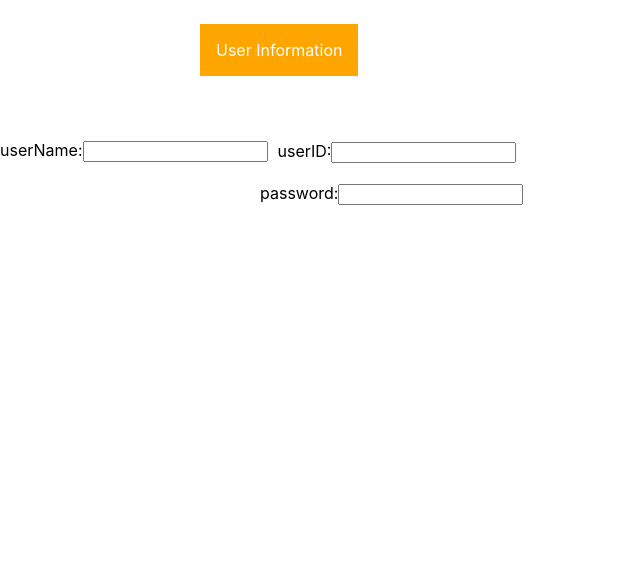
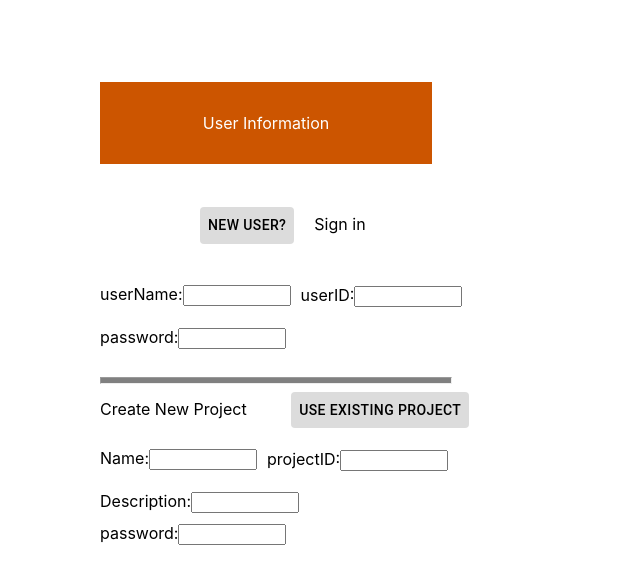
Before and after one commit to hna462/LateNightCommits_ECE461L, a React (Create React App) app in the folder software_lab/: page / in a window 1280 px wide. Shown: the top 584 px of the page, without its empty margins (0-640 px from the left). Built offline with nearby package versions, Linux system fonts and the light colour scheme.

Commit message:
first page frontend complete

```diff
--- a/software_lab/src/Forms.css
+++ b/software_lab/src/Forms.css
@@ -10,7 +10,7 @@ padding-left: 10px;
 .fo{
     display: inline-flex;
     justify-content: space-evenly;
-
+    padding-left: 100px;
 
 }
 .fo2{
@@ -18,3 +18,6 @@ padding-left: 10px;
 
 
 }
+input{
+   max-width: 100px;
+}
--- /dev/null
+++ b/software_lab/src/MyProjectFront.css
@@ -0,0 +1,40 @@
+div{
+    padding-top: 10px;
+}
+
+
+.space{
+    padding-top: 1px;
+padding-left: 10px;
+}
+.tab {
+    display: inline-block;
+    margin-left: 40px;
+}
+hr{
+   height:5px;
+   width:350px;
+   color:gray;
+   background-color:gray;
+   text-align:left;
+   margin-left:0;
+}
+.fo{
+    display: inline-flex;
+    justify-content: space-evenly;
+    padding-left: 100px;
+
+}
+.fo2{
+    padding-left: 100px;
+
+
+}
+input{
+   max-width: 100px;
+}
+.titles{
+
+    padding-left: 100px;
+
+}
--- /dev/null
+++ b/software_lab/src/MyProjectFront.js
@@ -0,0 +1,82 @@
+import React, { useState } from 'react';
+import './MyProjectFront.css';
+import { Box, Button } from '@mui/material';
+
+function Form(props) {
+  const [inputValue, setInputValue] = useState('');
+
+
+
+  /**
+   * Event handler for input change.
+   * Updates the input value state with the new value entered by the user.
+   * @param {object} event - The event object.
+   */
+  const handleInputChange = (event) => {
+    setInputValue(event.target.value);
+
+  }
+
+  return(
+    <div>
+      <form>
+        <label>
+          {props.title}:
+          <input type="text" value={inputValue} onChange={handleInputChange}/>
+        </label>
+
+      </form>
+
+    </div>
+  )
+}
+function Form2(props) {
+    const [inputValue, setInputValue] = useState('');
+
+
+
+    /**
+     * Event handler for input change.
+     * Updates the input value state with the new value entered by the user.
+     * @param {object} event - The event object.
+     */
+    const handleInputChange = (event) => {
+      setInputValue(event.target.value);
+
+    }
+
+    return(
+      <div>
+        <form>
+          <label>
+            {props.title}:
+            <input type="password" value={inputValue} onChange={handleInputChange}/>
+          </label>
+
+        </form>
+
+      </div>
+    )
+  }
+
+const ProjectFront = () => {
+    return (
+      <div>
+        <div class = "titles">
+           <hr></hr>
+          Create New Project <span class="tab"></span>
+
+          <Button style={{color: 'black', background: 'gainsboro'}}> Use Existing Project </Button>
+        </div>
+        <div class= "fo">
+           <Form title="Name" />
+           <div class= "space">
+             <Form title="projectID" />
+           </div>
+         </div>
+
+         <div class = "fo2"><Form title="Description" /><Form2 title="password" /></div>
+      </div>
+    );
+  };
+export default ProjectFront;
--- a/software_lab/src/MyUserClass.css
+++ b/software_lab/src/MyUserClass.css
@@ -1,4 +1,12 @@
 .spacer{
+    padding-left: 100px;
+    padding-bottom: 1px;
+}
+.spacer2{
     padding-left: 200px;
-    padding-bottom: 50px;
+    padding-bottom: 10px;
 }
+.tab2 {
+    display: inline-block;
+    margin-left: 20px;
+}
--- a/software_lab/src/MyUserClass.js
+++ b/software_lab/src/MyUserClass.js
@@ -12,18 +12,31 @@ import { Box, Button } from '@mui/material';
 import React from 'react';
 function MyComponent(props) {
     return (
+        <div>
             <div class = "spacer">
-            <Box color="white" component="span"
-                bgcolor="orange" p= {2}
+                        <Box color="white"
+                            bgcolor="#CC5500" p= {2}
                             height={50}
                 width={300}
                 my={4}
+                display= "flex"
                 alignItems="center"
+                justifyContent="center"
                 gap={4}
                 >
                             {props.title}
                             </Box>
+
                     </div>
+        <div class = "spacer2">
+            <Button style={{color: 'black', background: 'gainsboro'}}>
+                New User?
+            </Button>
+            <span class="tab2"></span>
+            Sign in
+            </div>
+        </div>
+
     );
 }
 
--- a/software_lab/src/index.js
+++ b/software_lab/src/index.js
@@ -6,6 +6,7 @@ import reportWebVitals from './reportWebVitals';
 import MyComponent from './MyCompClass';
 import MyUser from './MyUserClass';
 import Forms from './Forms';
+import ProjectFront from './MyProjectFront';
 
 const root = ReactDOM.createRoot(document.getElementById('root'));
 root.render(
@@ -14,6 +15,7 @@ root.render(
 
    <MyUser/>
    <Forms/>
+   <ProjectFront/>
 
    </div>
   </React.StrictMode>
```
Lines whose indentation alone changed are shown as unchanged.
